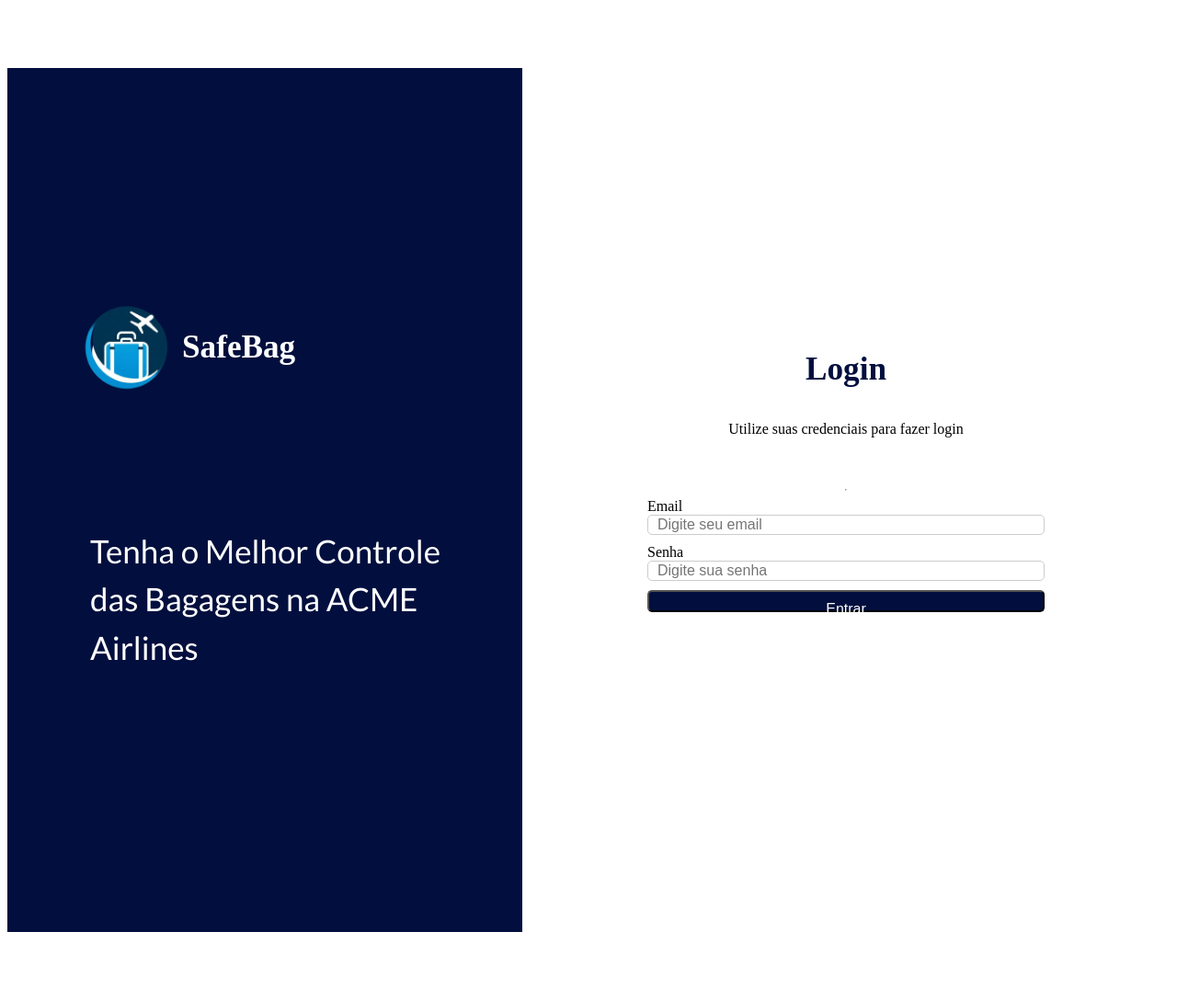
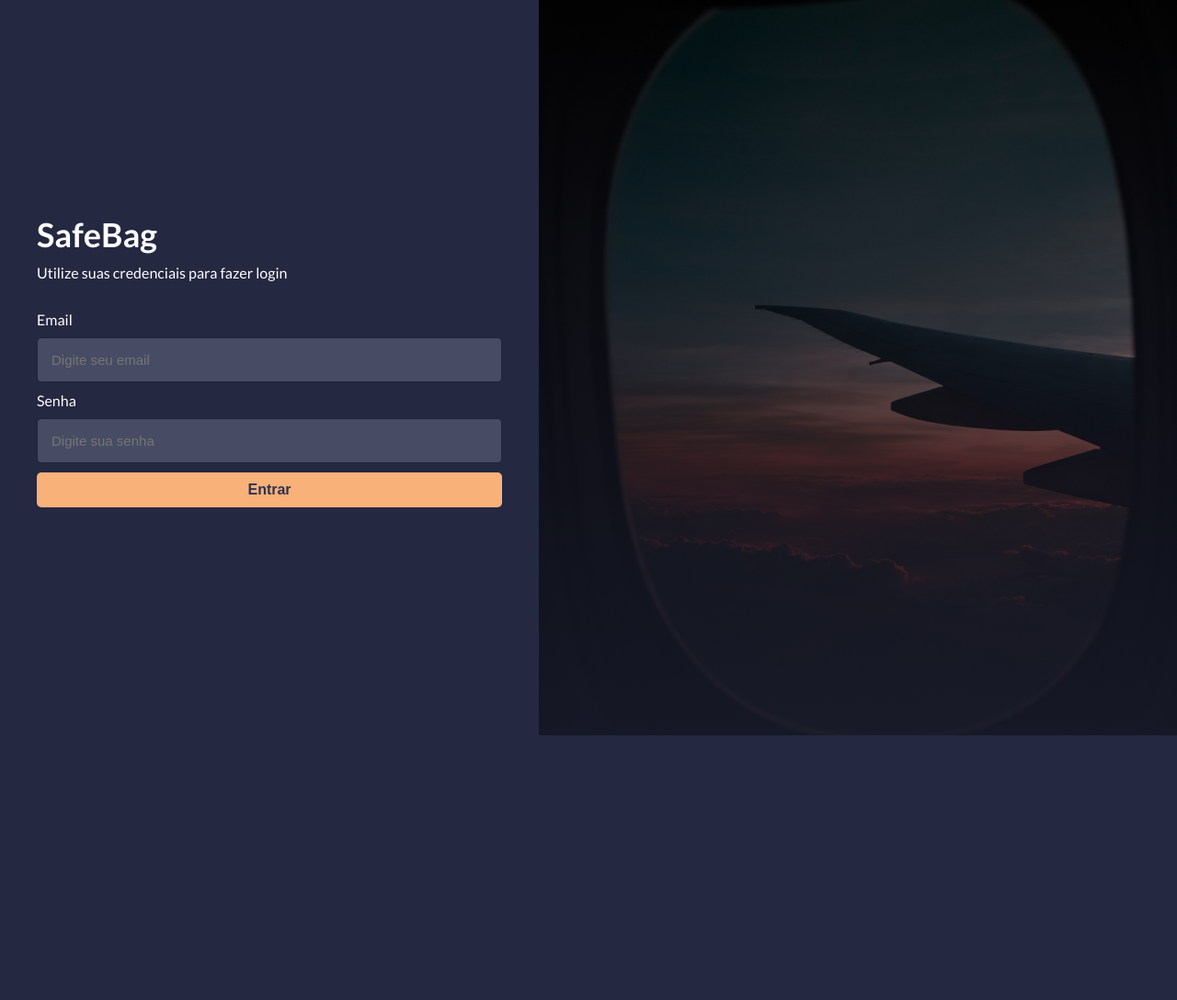
Before and after one commit to biancacordebello/SafeBag, a PHP site: page / in a window 1280 px wide. Shown: the whole page at 92% size. After the commit the page ends 800 px from the top, so only its background shows below. Run offline with PHP 8.4, Linux system fonts and the light colour scheme; some libraries are stand-ins or nearby versions.

Commit message:
new login page

```diff
--- a/assets/styles/web/login.css
+++ b/assets/styles/web/login.css
@@ -1,124 +1,95 @@
-@charset "UTF-8";
+@import url('https://fonts.googleapis.com/css2?family=Lato:ital,wght@0,100;0,300;0,400;0,700;0,900;1,100;1,300;1,400;1,700;1,900&display=swap');
 
-*{
+* {
+    margin: 0;
     padding: 0;
+    box-sizing: border-box;
 }
 
-main{
-    padding: 0px;
-    display: block;
+body {
+    font-family: 'Lato', sans-serif;
+    background: #242840;
+    color: white;
 }
 
-.container{
+main {
     display: flex;
-    flex-direction: column-reverse;
+    flex-direction: row;
+    height: 100vh;
     justify-content: center;
-    height: 100vh;
-    width: 50vw;
-    padding: 70px;
-    background-color: #020f3e;
+    align-items: center;
 }
 
-#form{
+.container {
     display: flex;
-    align-items: center;
-    flex-direction:row;
+    flex-direction: column;
+    justify-content: center;
+    align-items: flex-start;
+    padding: 40px;
+    width: 50%;
+    color: white;
 }
 
-#container-web-text{
-    display: block;
-    font-family: "Lato", sans-serif;
-    margin-bottom: 140px;
-    padding-left: 20px;
-    width: 400px;
-
-    word-spacing: 6%;
-    line-height: 1.5em;
-    font-weight: 500;
-    font-size: 35px;
-    color: #ffff;
-    white-space: normal;
-    text-align: left;
+#login-image {
+    background: linear-gradient(rgba(0, 0, 0, 0.5), #191c2dd2),
+                 url('/assets/images/airport.jpg');
+    background-size: cover;
+    background-position: center;
+    background-repeat: no-repeat;
+    width: 60vw;
+    height: 100vh;
 }
 
-.container-img-text{
-    padding: 0;
-    margin: 0;
-    width: 0;
-    height: 40vh;
+#form {
+    width: 100%;
+}
+
+#loginForm {
+    padding-top: 2rem;
     display: flex;
-    align-items: center;
+    flex-direction: column;
+    width: 100%;
+}
+
+#loginForm input {
+    padding: 15px;
+    background: #50546cd2;
+    margin: 10px 0;
+    border-radius: 5px;
+    border: 1px solid #191c2dd2;
+    transition: padding 0.5s ease;
+    color: #fff;
+    font-size: 15px;
 
 }
 
-h1{
-    padding: 0;
-    color: #ffff;
-    font-weight: 600;
-    font-size: 2.2rem;
+#loginForm input:focus {
+    padding: 20px;
+    outline: none;
+    border-left: 4px solid #f9b17a;
 }
 
-img{
-    width: fit-content;
-    height: 15vh;
-    padding: 0px;
-
-
-}
-.labels {
-    padding: 17vh;
-    display: flex;
-    height: 100vh;
-    width: 100vh;
-    justify-content: center;
-    flex-direction: column;
+#loginForm button {
+    padding: 10px 20px;
+    background-color: #f9b17a;
+    color: #2d3250;
+    font-weight: 700;
+    border: none;
+    cursor: pointer;
+    border-radius: 5px;
+    font-size: 16px;
+    transition: box-shadow 0.3s ease;
 }
 
-hr {
-    display: block;
-    background-color: #020f3e;
-    margin-top: 40px;
+#loginForm button:hover {
+    box-shadow: 0 0 15px #f9b17a;
 }
 
-#web-main-text {
-    display: block;
-    text-align: center;
-    color: #020f3e;
-    margin-bottom: 20px;
-    font-weight: 600;
+.container-img-text h1 {
+    font-size: 36px;
+    margin-bottom: 10px;
 }
 
-p {
-    text-align: center;
+.container-img-text p {
+    font-size: 16px;
 }
-
-label {
-    margin-bottom: 15px;
-}
-
-input[type="password"], input[type="email"] {
-    width: 100%;
-    height: 8%;
-    padding: 10px;
-    font-size: 16px;
-    margin-bottom: 10px;
-    border: 1px solid #ccc;
-    border-radius: 5px;
-    box-sizing: border-box;
-}
-
-button {
-    width: 100%;
-    height: 8%;
-    padding: 10px;
-    font-size: 16px;
-    margin-bottom: 10px;
-    border-radius: 5px;
-    background-color: #020f3e;
-    color: #fff;
-    cursor: pointer;
-}
-
-button:hover {
-    background-color: #041a6b;
-}
--- a/index.html
+++ b/index.html
@@ -5,45 +5,33 @@
     <meta name="viewport" content="width=device-width, initial-scale=1.0">
     <link rel="stylesheet" href="assets/styles/mobile/login.css">
     <link rel="stylesheet" href="assets/styles/web/login.css">
-
-
     <title>SafeBag</title>
 </head>
 <body>
+    <main>
+        <div class="container">
+            <div id="form">
+                <div class="container-img-text">
+                    <h1>SafeBag</h1>
 
-
-
-    <!-- <script>
-        function redirecionar() {
-            window.location.href = "pages/main.php";
-        }
-    </script> -->
-    <main>
-            <div id="form">
-                <div class="container">
-                <p id="container-web-text">Tenha o Melhor Controle das Bagagens na ACME Airlines</p>
-                <div class="container-img-text">
-                <img src="assets/images/icon.png" height="30%" width="30%"/>
-                <h1>SafeBag</h1>
+                <div class="labels">
+                    <p>Utilize suas credenciais para fazer login</p>
                 </div>
-            </div>
-
-            <div class="labels">
-                <h1 id="web-main-text">Login</h1>
-                <p>Utilize suas credenciais para fazer login</p>
-                <hr>
-                <form id="loginForm">
-                    <label>Email</label><input id="email" type="email" placeholder="Digite seu email">
-                    <label>Senha</label><input id="password" type="password" placeholder="Digite sua senha">
-                    <button type="submit">Entrar</button>
-                </form>
-                <div id="errorMessage" style="color: red;"></div>
+                    <form id="loginForm">
+                        <label for="email">Email</label>
+                        <input id="email" type="email" placeholder="Digite seu email">
+                        <label for="password">Senha</label>
+                        <input id="password" type="password" placeholder="Digite sua senha">
+                        <button type="submit">Entrar</button>
+                    </form>
+                    <div id="errorMessage" style="color: rgb(255, 105, 105); padding-top: 1rem;"></div>
+                </div>
             </div>
         </div>
 
+        <div id="login-image"></div>
     </main>
 
     <script type="module" src="./firebase/main.js"></script>
-
 </body>
 </html>
```
Also changed, not shown: assets/styles/mobile/login.css (+52 -72 lines), assets/images/airport.jpg (added).
